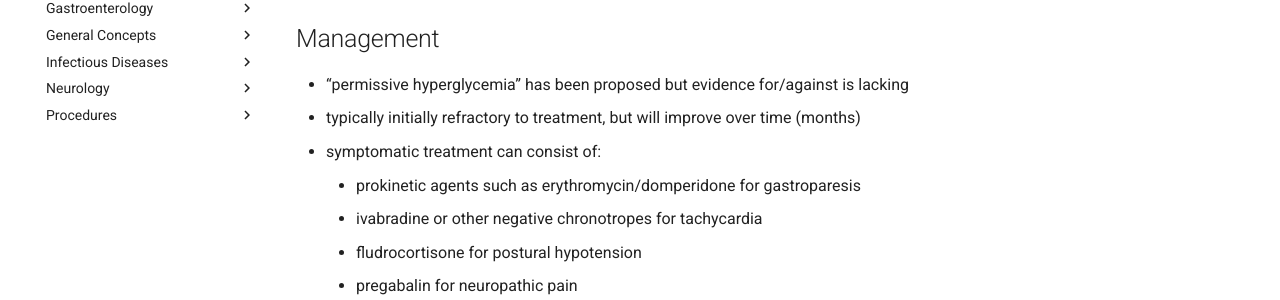
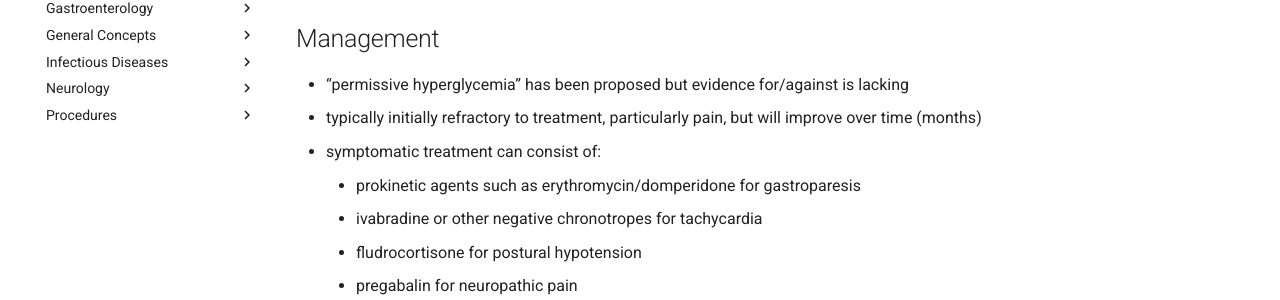
Before and after one commit to jzpero/mdnotes, an MkDocs documentation site: the page built from docs/Endocrinology/Insulin Neuritis.md, in a window 1280 px wide and 900 px high, scrolled down 621 px. Shown: the part 334-634 px from the top of the window. Built offline with MkDocs 1.6.1 and Material for MkDocs 9.7.7, drawn with Linux system fonts in a browser that asks for light colours.

Commit message:
vault backup: 2021-06-30 16:26:20
Affected files:

"docs/Endocrinology/Insulin Neuritis.md"

```diff
--- a/docs/Endocrinology/Insulin Neuritis.md
+++ b/docs/Endocrinology/Insulin Neuritis.md
@@ -26,7 +26,7 @@
 
 ## Management
 - "permissive hyperglycemia" has been proposed but evidence for/against is lacking
-- typically initially refractory to treatment, but will improve over time (months)
+- typically initially refractory to treatment, particularly pain, but will improve over time (months)
 - symptomatic treatment can consist of:
     - prokinetic agents such as erythromycin/domperidone for gastroparesis
     - ivabradine or other negative chronotropes for tachycardia
```
